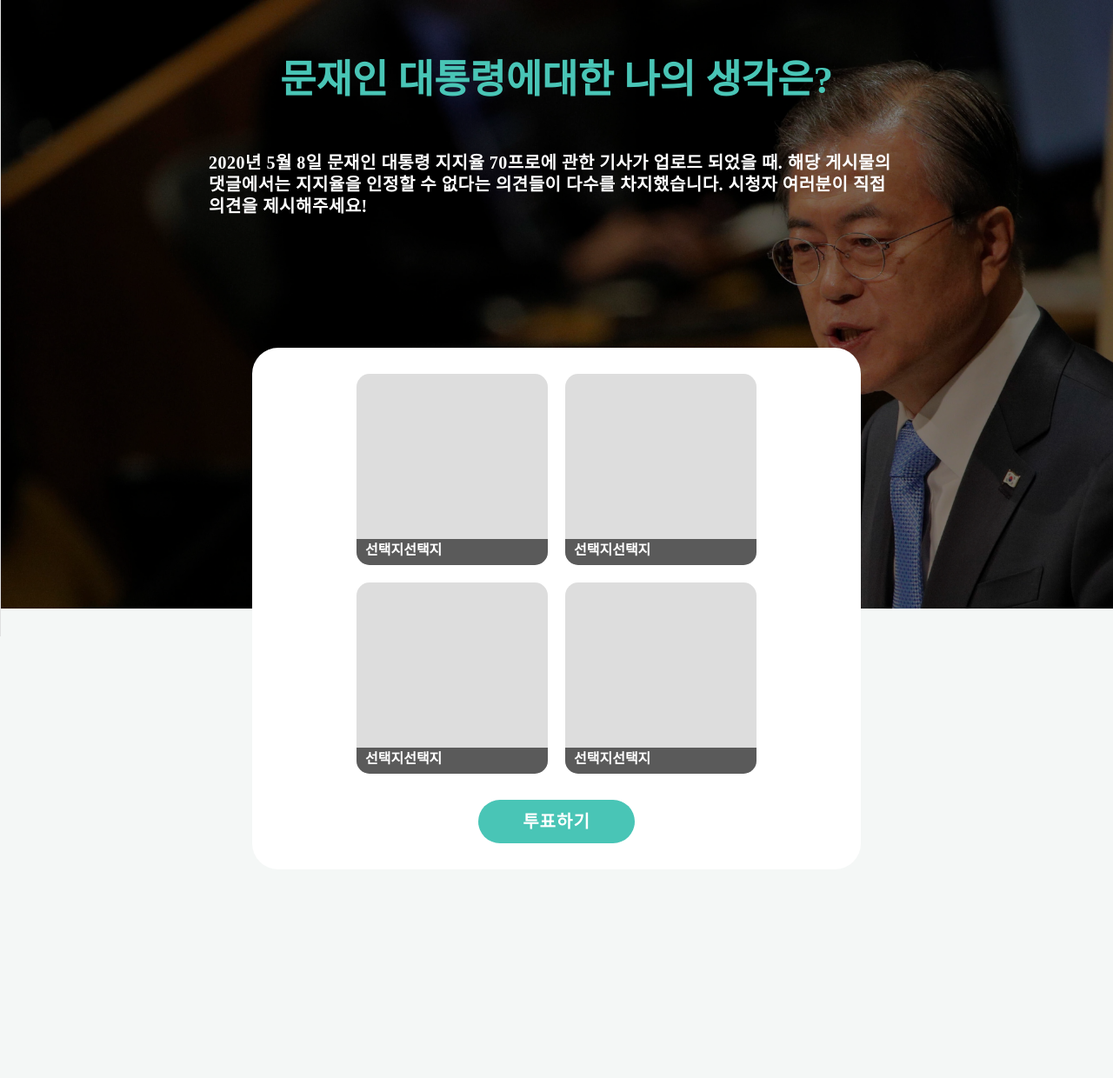
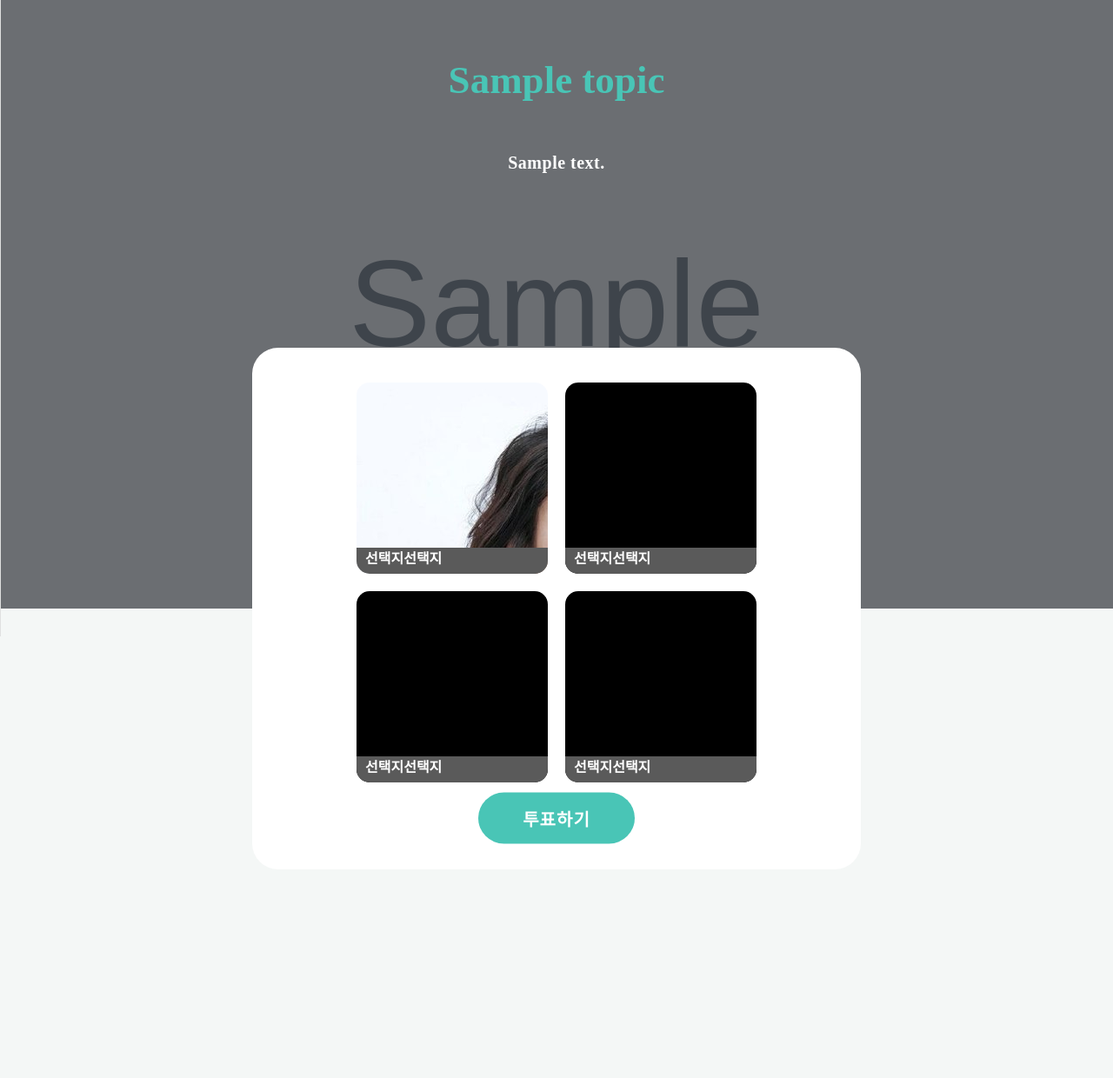
Before and after one commit to DJ-Yang/yes-or-no, a Django app: template templates/topic/select.html in a window 1280 px wide. Shown: the part 68-1308 px from the top of the page at 87% size. Run offline with Django 3.2, Linux system fonts and the light colour scheme; the template is opened without the code that fills it: most values are stand-ins (such as "Sample title", 1, 10 or a date in 2020); grey boxes marked "Sample" are stand-in pictures; some libraries are stand-ins or nearby versions.

Commit message:
tempalate function active

```diff
--- a/templates/topic/select.html
+++ b/templates/topic/select.html
@@ -15,57 +15,57 @@
 {% endblock %}
 
 {% block head_script %}
+<script src="{% static 'js/select.js' %}"></script>
 {% endblock %}
 
 {% block content %}
 <div class="topic-wrapper">
   <div class="topic-background">
-    <div class="topic-thumb" style="background-image: url('/static/img/test.jpg')">
+    <div class="topic-thumb" style="background-image: url('{{topic.thumb_image.url}}')">
     </div>
 
     <div class="topic-title-box">
-      <div class="topic-title">문재인 대통령에대한 나의 생각은?</div>
-      <div class="topic-subtitle">2020년 5월 8일 문재인 대통령 지지율 70프로에 관한 기사가 업로드 되었을 때. 해당 게시물의 댓글에서는 지지율을 인정할 수 없다는 의견들이 다수를 차지했습니다. 시청자 여러분이 직접 의견을
-        제시해주세요!</div>
+      <div class="topic-title">{{topic.title}}</div>
+      <div class="topic-subtitle">{{topic.description}}</div>
     </div>
   </div>
 
-  <form action="#" method="POST">
-    {% csrf_token %}
-    <input type="hidden" name="pick">
-  </form>
-
   <div class="select-wrapper">
     <div class="select-box">
-      <div class="selection">
+      <div data="1" class="selection" style="background: url({% static 'img/test3.jpg' %});">
         <div class="selection-text-wrapper">
           <div class="selection-text">
             선택지선택지
           </div>
         </div>
       </div>
-      <div class="selection">
+      <div data="2" class="selection">
         <div class="selection-text-wrapper">
           <div class="selection-text">
             선택지선택지
           </div>
         </div>
       </div>
-      <div class="selection">
+      <div data="3" class="selection">
         <div class="selection-text-wrapper">
           <div class="selection-text">
             선택지선택지
           </div>
         </div>
       </div>
-      <div class="selection">
+      <div data="4" class="selection">
         <div class="selection-text-wrapper">
           <div class="selection-text">
             선택지선택지
           </div>
         </div>
       </div>
-      <div class="voting-btn">투표하기</div>
+
+      <form action="{% url 'topic:select' topic.pk %}" method="POST" class="voting-form">
+        {% csrf_token %}
+        <input type="hidden" name="pick">
+        <input type="submit" value="투표하기" class="voting-btn">
+      </form>
     </div>
   </div>
 
--- a/topic/static/css/result.css
+++ b/topic/static/css/result.css
@@ -58,15 +58,18 @@
     font-size: 45px;
     color: #49C5B6;
     max-width: 1000px;
+    min-height: 45px;
     width: 70%;
     margin: 0 auto;
     text-align: center;
 }
 .topic-subtitle {
+    text-align: center;
     margin: 0 auto;
     color: #ffffff;
     font-size: 20px;
     max-width: 800px;
+    min-height: 75px;
     padding-top: 60px;
     font-weight: bold;
     line-height: 25px;
--- a/topic/static/css/select.css
+++ b/topic/static/css/select.css
@@ -16,6 +16,7 @@
 }
 
 .select-wrapper  {
+    display: flex;
     position: relative;
     top: -300px;
     margin: 0 auto;
@@ -27,23 +28,30 @@
 
 .select-box {
     margin: 0 auto;
-    padding: 20px 50px 0px 50px;
+    padding: 0px 50px 60px 50px;
     display: flex;
     flex-wrap: wrap;
     justify-content: center;
+    align-items: center;
     align-content: center;
 }
 
 .selection {
     position: relative;
-    background-color: #dddddd;
+    background-color: #000000;
     width: 220px;
     height: 220px;
     margin: 10px 10px;
     border-radius: 15px;
+    cursor: pointer;
 }
 
-.selection-text-wrapper {
+.selection-active {
+    opacity: 0.4;
+    background-color: #000000;
+}
+
+.selection .selection-text-wrapper {
     position: absolute;
     bottom: 0;
     width: 100%;
@@ -53,7 +61,7 @@
     color: #ffffff;
     min-height: 30px;
 }
-.selection-text {
+.selection .selection-text {
     padding: 5px 10px;
     font-weight: bold;
 }
@@ -77,6 +85,7 @@
     color: #ffffff;
     font-size: 20px;
     max-width: 800px;
+    text-align: center;
     padding-top: 60px;
     font-weight: bold;
     line-height: 25px;
@@ -85,14 +94,18 @@
 }
 
 .voting-btn {
+    border: none;
+    outline: none;
     width: 180px;
-    position: relative;
+    position: absolute;
+    bottom: 0px;
+    left: 50%;
+    transform: translate(-50%,-50%);
     z-index: 1000;
     display: inline-block;
     color: #ffffff;
     background-color: #49C5B6;
     text-align: center;
-    margin-top: 20px;
     padding: 15px 0;
     border-radius: 30px;
     font-weight: bold;
--- a/topic/static/js/select.js
+++ b/topic/static/js/select.js
@@ -19,19 +19,14 @@
 // });
 
 
-$(document).on('click','.selection img', function(e) {
+$(document).on('click','.selection', function(e) {
 
-    if (this.id == 'sel1') {
-        $('#sel2').parent().parent().addClass('selected');
-        $('#sel1').parent().parent().removeClass('selected');
-        $('.sel2-des').css('background-color','#333333');
-        // $('.sel1-des').css('background-color','#FFDE50');
-    } else {
-        $('#sel1').parent().parent().addClass('selected');
-        $('#sel2').parent().parent().removeClass('selected');
-        $('.sel1-des').css('background-color','#333333');
-        // $('.sel2-des').css('background-color','f0ff20');
-    }
+    let pick = $(e.target);
 
-    $('.submit').attr('id',this.id)
+    $('input[name=pick]').val(pick.attr('data'));
+    $('.selection').addClass('selection-active');
+    $(e.target).removeClass('selection-active');
+
+
+
 })
--- a/user/views.py
+++ b/user/views.py
@@ -5,14 +5,8 @@ from .models import User
 
 
 def signin(request):
-    if request.GET.get('next_page',''):
         return render(request, 'user/signin.html')
-    else:
-        _next = request.META.get('HTTP_REFERER')
-        _next = _next.split('/',maxsplit=3)[3]
 
-        url = '/auth/signin/?next_page=/%s' % _next
-        return HttpResponseRedirect(url)
 
 
 def add_info(request):
```
Also changed, not shown: templates/topic/list.html (+8 -4 lines), templates/topic/result.html (+5 -5 lines), topic/static/css/carousel.css (+14 -0 lines), topic/static/css/list.css (+66 -1 lines), user/adapter.py (+1 -10 lines).
